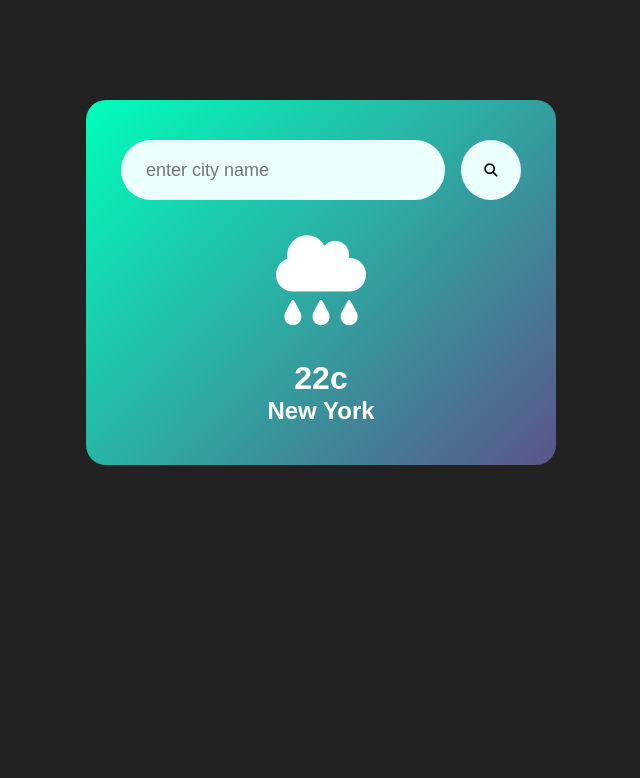
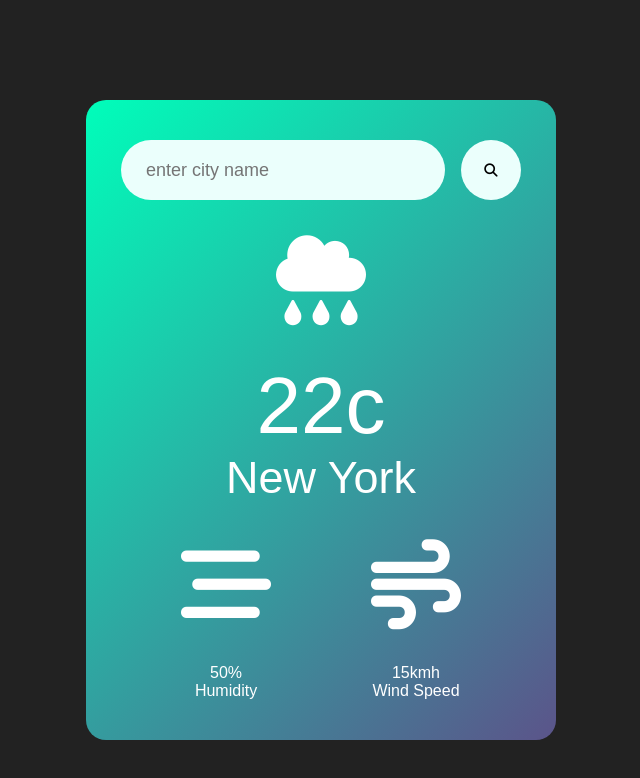
Before and after one commit to savus/weather-app-javascript, a plain HTML site: page index.html in a window 1280 px wide. Shown: the whole page, without its empty margins (319-959 px from the left). Drawn offline with Linux system fonts and the light colour scheme.

Commit message:
add markup and styles for details section including humidity and windspeed columns

```diff
--- a/css/styles.css
+++ b/css/styles.css
@@ -75,6 +75,24 @@ body {
 }
 
 .weather .weather-icon {
+  width: 10.625rem;
   padding: var(--size-35) 0;
   font-size: 5.625rem;
 }
+
+.weather h1 {
+  font-size: 5rem;
+  font-weight: 500;
+}
+
+.weather h2 {
+  font-size: 2.81rem;
+  font-weight: 400;
+}
+
+.details {
+  display: flex;
+  align-items: center;
+  justify-content: space-between;
+  padding: 0 var(--size-20);
+}
--- a/index.html
+++ b/index.html
@@ -21,6 +21,22 @@
         <i class="fa-solid fa-cloud-rain weather-icon"></i>
         <h1 class="temp">22c</h1>
         <h2 class="city">New York</h2>
+        <div class="details">
+          <div class="col">
+            <i class="fa-solid fa-bars-staggered weather-icon"></i>
+            <div>
+              <p class="humiditiy">50%</p>
+              <p>Humidity</p>
+            </div>
+          </div>
+          <div class="col">
+            <i class="fa-solid fa-wind weather-icon"></i>
+            <div>
+              <p class="wind">15kmh</p>
+              <p>Wind Speed</p>
+            </div>
+          </div>
+        </div>
       </div>
     </div>
   </body>
```
